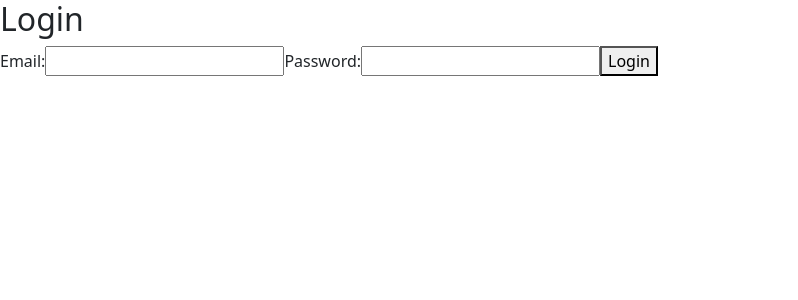
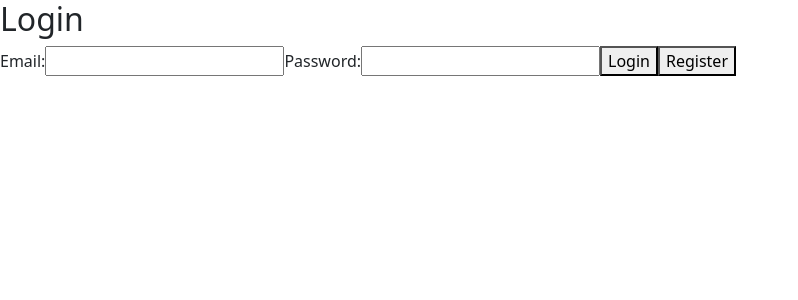
Before and after one commit to MrBobLoblaw/https---github.com-Rioriea-Group3-branches, a React (Vite) app in the folder client/: page / in a window 1280 px wide. Shown: the top 300 px of the page, without its empty margins (0-798 px from the left). Built offline with nearby package versions, Linux system fonts and the light colour scheme.

Commit message:
re-added registration button to login page

```diff
--- a/client/src/Login.jsx
+++ b/client/src/Login.jsx
@@ -9,7 +9,6 @@ const Login = () => {
 
   const handleLogin = async () => {
     try {
-      // Assuming you have a login endpoint on your server, adjust the URL accordingly
       const response = await axios.post('http://localhost:3000/api/users/signin', { email, password });
 
       if (response.status === 200) {
@@ -50,6 +49,11 @@ const Login = () => {
         <button type="button" onClick={handleLogin}>
           Login
         </button>
+
+        {/* Registration Button */}
+        <Link to="/register">
+          <button type="button">Register</button>
+        </Link>
       </form>
     </div>
   );
```
